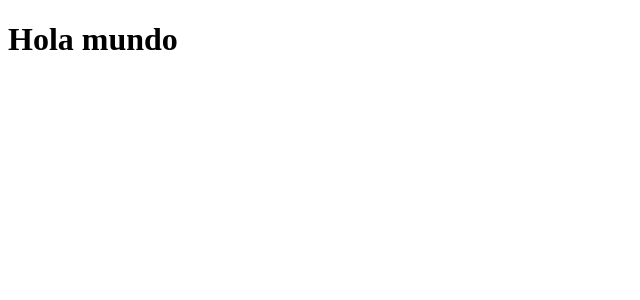
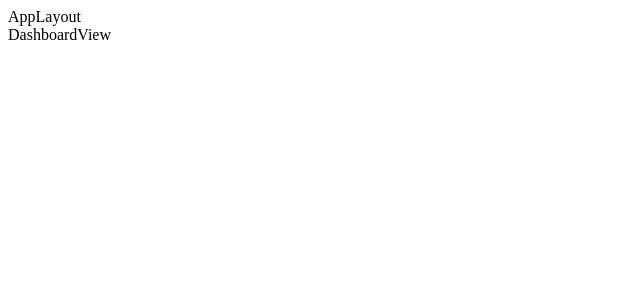
Before and after one commit to alejandroaduran/Proyecto-15, a React (Vite) app in the folder frontend_uptask/: page / in a window 1280 px wide. Shown: the top 300 px of the page, without its empty margins (0-640 px from the left). Built offline with nearby package versions, Linux system fonts and the light colour scheme.

Commit message:
feat: implement routing with AppLayout and DashboardView components

```diff
--- a/frontend_uptask/index.html
+++ b/frontend_uptask/index.html
@@ -6,7 +6,7 @@
     <meta name="viewport" content="width=device-width, initial-scale=1.0" />
     <title>UpTask - Node Express TypeScript Mongoose Tailwindcss ReactQuery </title>
   </head>
-  <body>
+  <body class= "bg-gray-600">
     <div id="root"></div>
     <script type="module" src="/src/main.tsx"></script>
   </body>
--- a/frontend_uptask/package.json
+++ b/frontend_uptask/package.json
@@ -12,7 +12,8 @@
   "dependencies": {
     "@tailwindcss/cli": "^4.1.7",
     "react": "^19.1.0",
-    "react-dom": "^19.1.0"
+    "react-dom": "^19.1.0",
+    "react-router-dom": "^7.6.0"
   },
   "devDependencies": {
     "@eslint/js": "^9.25.0",
--- /dev/null
+++ b/frontend_uptask/src/layouts/AppLayout.tsx
@@ -0,0 +1,10 @@
+import { Outlet } from "react-router-dom"
+
+export default function AppLayout() {
+    return (
+        <>
+            <div>AppLayout</div>
+            <Outlet/>
+        </>
+    )
+}
--- a/frontend_uptask/src/main.tsx
+++ b/frontend_uptask/src/main.tsx
@@ -1,9 +1,11 @@
-import { StrictMode } from 'react'
-import { createRoot } from 'react-dom/client'
+import React, { StrictMode } from 'react'
+import ReactDOM, { createRoot } from 'react-dom/client'
 import './index.css'
+import Router from './router'
 
-createRoot(document.getElementById('root')!).render(
+
+ReactDOM.createRoot(document.getElementById('root')!).render(
   <StrictMode>
- <h1>Hola mundo</h1>
+    <Router/>
   </StrictMode>,
 )
--- /dev/null
+++ b/frontend_uptask/src/router.tsx
@@ -0,0 +1,15 @@
+import { BrowserRouter, Routes, Route } from "react-router-dom";
+import AppLayout from "./layouts/AppLayout";
+import DashboardView from "./views/DashboardView";
+
+export default function Router() {
+    return (
+        <BrowserRouter>
+            <Routes>
+                <Route element={<AppLayout />}>
+                    <Route path="/" element={<DashboardView />} index />
+                </Route>
+            </Routes>
+        </BrowserRouter>
+    )
+}
--- /dev/null
+++ b/frontend_uptask/src/views/DashboardView.tsx
@@ -0,0 +1,7 @@
+
+
+export default function DashboardView() {
+  return (
+    <div>DashboardView</div>
+  )
+}
```
Also changed, not shown: frontend_uptask/public/logo.svg (added), 1 other file (tests, documents, lock files or other folders).
